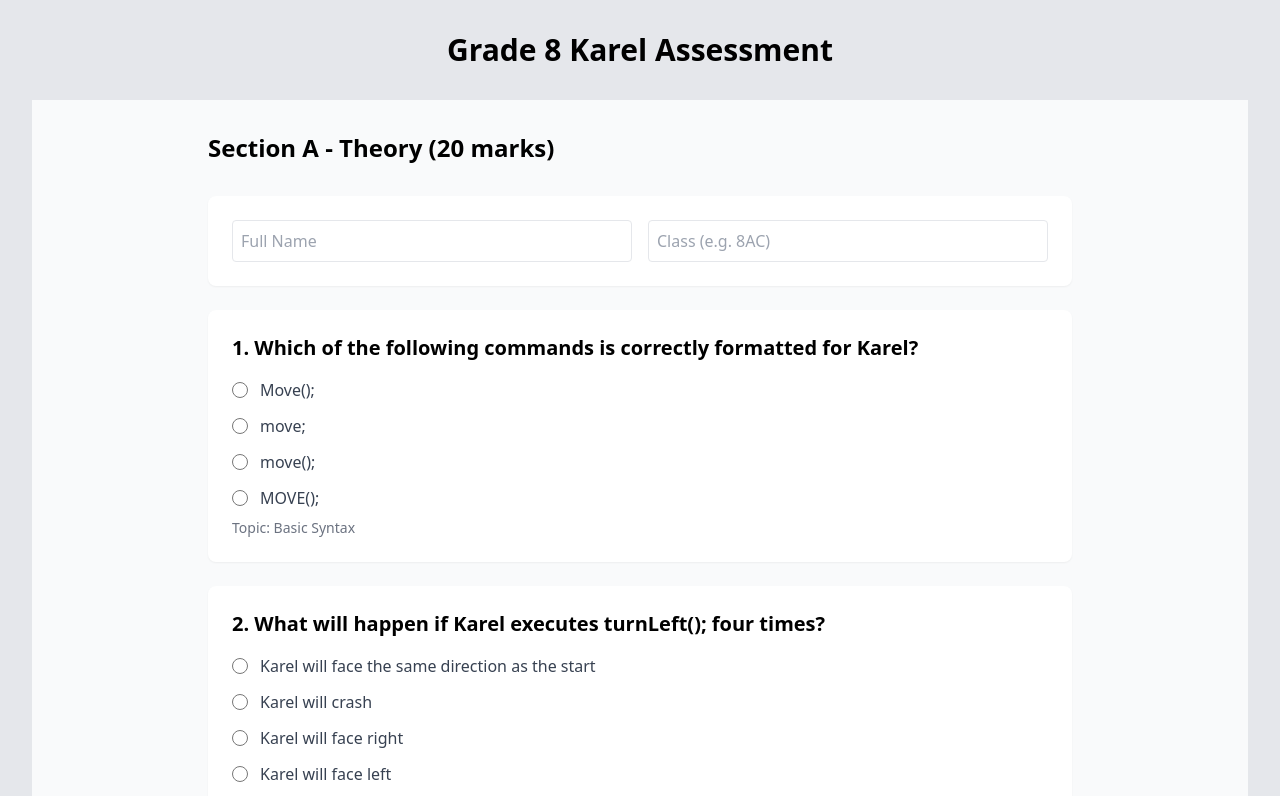
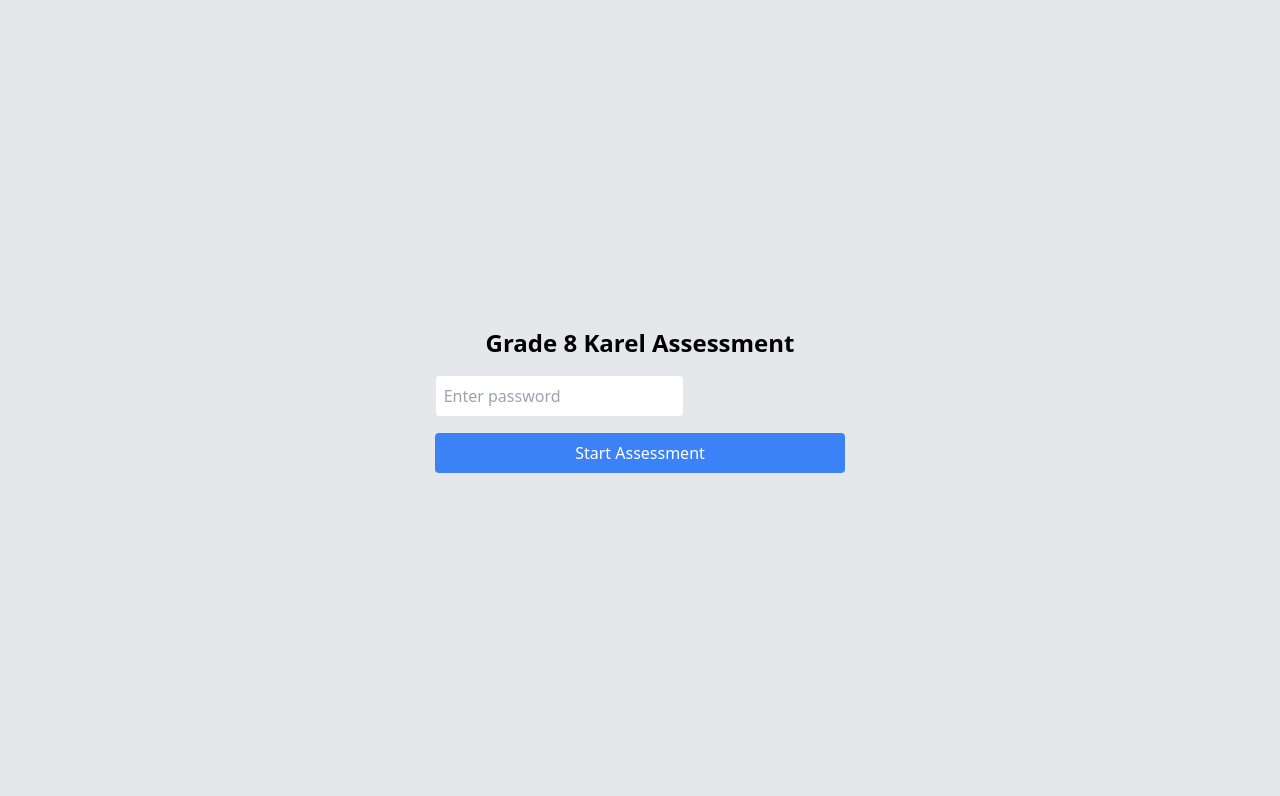
Before and after one commit to sjmc-IT-assessments/gr8-karel, a Next.js app: page /gr8-karel/ in a window 1280 px wide. Shown: the top 796 px of the page. Built offline with nearby package versions, Linux system fonts and the light colour scheme.

Commit message:
Password landing page

```diff
--- /dev/null
+++ b/src/pages/assessment.tsx
@@ -0,0 +1,14 @@
+// src/pages/index.tsx
+import React from 'react';
+import Link from 'next/link';
+import QuizSection from '@/components/QuizSection';
+import KarelHelper from '@/components/KarelHelper'
+export default function Home() {
+  return (
+    <div className="min-h-screen bg-gray-200 p-8">
+      <h1 className="text-3xl font-bold mb-8 text-center">Grade 8 Karel Assessment</h1>
+      <QuizSection />
+
+    </div>
+  );
+}
--- a/src/pages/index.tsx
+++ b/src/pages/index.tsx
@@ -1,14 +1,34 @@
-// src/pages/index.tsx
-import React from 'react';
-import Link from 'next/link';
-import QuizSection from '@/components/QuizSection';
-import KarelHelper from '@/components/KarelHelper'
+import { useState } from 'react'
+import { useRouter } from 'next/router'
+
 export default function Home() {
-  return (
-    <div className="min-h-screen bg-gray-200 p-8">
-      <h1 className="text-3xl font-bold mb-8 text-center">Grade 8 Karel Assessment</h1>
-      <QuizSection />
+    const [password, setPassword] = useState('')
+    const router = useRouter()
 
-    </div>
-  );
+    const checkPassword = (e: React.FormEvent) => {
+        e.preventDefault()
+        if (password === 'PancakeSymphony') {
+            router.push('/assessment')
+        } else {
+            alert('Incorrect password')
+        }
+    }
+
+    return (
+        <div className="min-h-screen bg-gray-200 flex items-center justify-center">
+            <form onSubmit={checkPassword} className="space-y-4">
+                <h1 className="text-2xl font-bold text-center">Grade 8 Karel Assessment</h1>
+                <input
+                    type="password"
+                    value={password}
+                    onChange={(e) => setPassword(e.target.value)}
+                    className="border p-2 rounded"
+                    placeholder="Enter password"
+                />
+                <button type="submit" className="w-full bg-blue-500 text-white px-4 py-2 rounded">
+                    Start Assessment
+                </button>
+            </form>
+        </div>
+    )
 }
```
